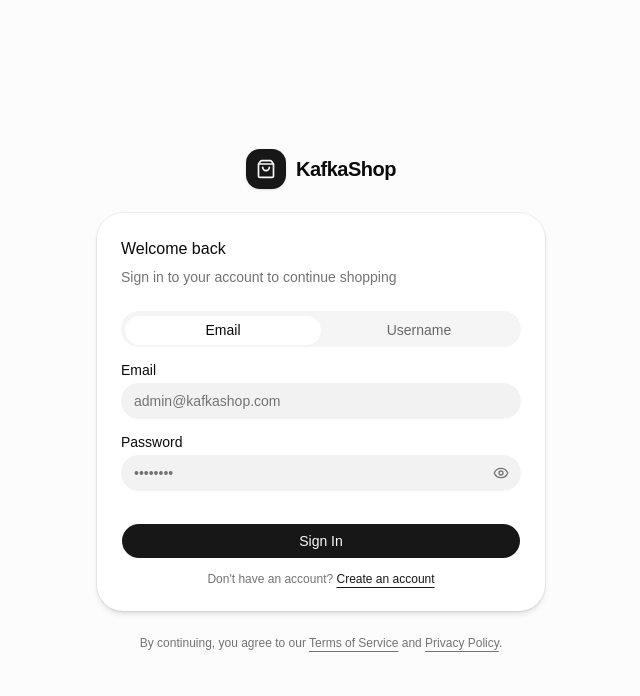
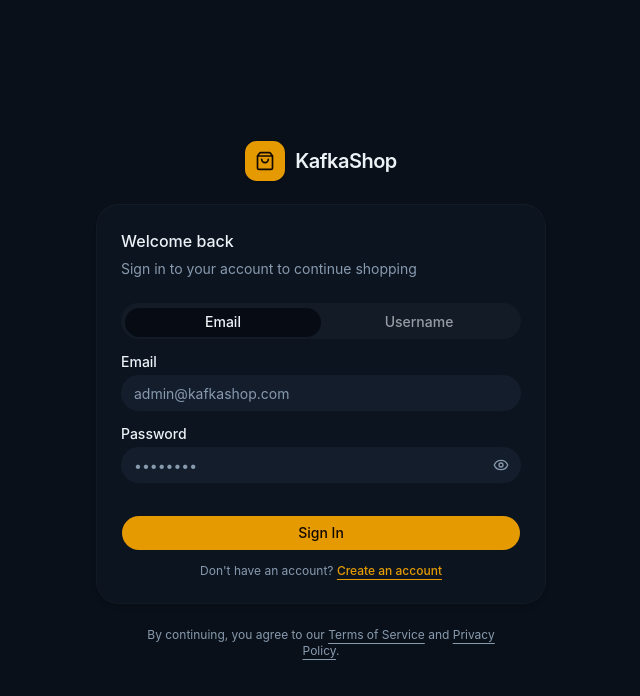
Before and after one commit to kotenkodev/express-react-kafka-ecommerce, a React (Vite) app in the folder web/: page /login in a window 1280 px wide. Shown: the top 696 px of the page, without its empty margins (319-959 px from the left). Built offline with nearby package versions, Linux system fonts and the light colour scheme; no server answers.

Commit message:
feat: update theme colors and enhance ui elements for improved aesthetics

```diff
--- a/web/index.html
+++ b/web/index.html
@@ -11,7 +11,7 @@
       content="KafkaShop is a high-performance event-driven e-commerce platform powered by Apache Kafka, Redis distributed idempotency, Elasticsearch, and real-time SSE streaming."
     />
     <meta name="author" content="KafkaShop Team" />
-    <meta name="theme-color" content="#090d16" />
+    <meta name="theme-color" content="#0e131f" />
 
     <!-- Favicons & Manifest -->
     <link rel="icon" type="image/svg+xml" href="/favicon.svg" />
--- a/web/src/features/orders/components/OrderStatusBadge.tsx
+++ b/web/src/features/orders/components/OrderStatusBadge.tsx
@@ -7,7 +7,7 @@ const statusColors: Record<OrderStatus, string> = {
   PAID: "border-emerald-500/30 bg-emerald-500/15 text-emerald-700 dark:text-emerald-400",
   PREPARING:
     "border-amber-500/30 bg-amber-500/15 text-amber-700 dark:text-amber-400",
-  SHIPPED: "border-blue-500/30 bg-blue-500/15 text-blue-700 dark:text-blue-400",
+  SHIPPED: "border-amber-500/30 bg-amber-500/15 text-amber-600 dark:text-amber-400",
   DELIVERED:
     "border-emerald-500/30 bg-emerald-500/15 text-emerald-700 dark:text-emerald-400",
   FAILED: "border-rose-500/30 bg-rose-500/15 text-rose-700 dark:text-rose-400",
@@ -16,7 +16,7 @@ const statusColors: Record<OrderStatus, string> = {
   PACKAGING:
     "border-amber-500/30 bg-amber-500/15 text-amber-700 dark:text-amber-400",
   SHIPPING:
-    "border-blue-500/30 bg-blue-500/15 text-blue-700 dark:text-blue-400",
+    "border-amber-500/30 bg-amber-500/15 text-amber-600 dark:text-amber-400",
 };
 
 export default function OrderStatusBadge({ status }: { status: OrderStatus }) {
--- a/web/src/index.css
+++ b/web/src/index.css
@@ -7,7 +7,7 @@
 
 @theme inline {
   --font-heading: var(--font-sans);
-  --font-sans: "Inter Variable", sans-serif;
+  --font-sans: "Inter Variable", -apple-system, BlinkMacSystemFont, "Segoe UI", Roboto, sans-serif;
   --color-sidebar-ring: var(--sidebar-ring);
   --color-sidebar-border: var(--sidebar-border);
   --color-sidebar-accent-foreground: var(--sidebar-accent-foreground);
@@ -39,109 +39,127 @@
   --color-card: var(--card);
   --color-foreground: var(--foreground);
   --color-background: var(--background);
-  --radius-sm: calc(var(--radius) * 0.6);
-  --radius-md: calc(var(--radius) * 0.8);
+  --radius-sm: calc(var(--radius) * 0.65);
+  --radius-md: calc(var(--radius) * 0.85);
   --radius-lg: var(--radius);
-  --radius-xl: calc(var(--radius) * 1.4);
-  --radius-2xl: calc(var(--radius) * 1.8);
-  --radius-3xl: calc(var(--radius) * 2.2);
-  --radius-4xl: calc(var(--radius) * 2.6);
+  --radius-xl: calc(var(--radius) * 1.3);
+  --radius-2xl: calc(var(--radius) * 1.6);
+  --radius-3xl: calc(var(--radius) * 2.0);
+  --radius-4xl: calc(var(--radius) * 2.4);
 }
 
 :root {
-  --background: oklch(1 0 0);
-  --foreground: oklch(0.145 0 0);
-  --card: oklch(1 0 0);
-  --card-foreground: oklch(0.145 0 0);
-  --popover: oklch(1 0 0);
-  --popover-foreground: oklch(0.145 0 0);
-  --primary: oklch(0.205 0 0);
-  --primary-foreground: oklch(0.985 0 0);
-  --secondary: oklch(0.97 0 0);
-  --secondary-foreground: oklch(0.205 0 0);
-  --muted: oklch(0.97 0 0);
-  --muted-foreground: oklch(0.556 0 0);
-  --accent: oklch(0.97 0 0);
-  --accent-foreground: oklch(0.205 0 0);
-  --destructive: oklch(0.577 0.245 27.325);
-  --border: oklch(0.922 0 0);
-  --input: oklch(0.922 0 0);
-  --ring: oklch(0.708 0 0);
-  --chart-1: oklch(0.87 0 0);
-  --chart-2: oklch(0.556 0 0);
-  --chart-3: oklch(0.439 0 0);
-  --chart-4: oklch(0.371 0 0);
-  --chart-5: oklch(0.269 0 0);
-  --radius: 0.625rem;
-  --sidebar: oklch(0.985 0 0);
-  --sidebar-foreground: oklch(0.145 0 0);
-  --sidebar-primary: oklch(0.205 0 0);
-  --sidebar-primary-foreground: oklch(0.985 0 0);
-  --sidebar-accent: oklch(0.97 0 0);
-  --sidebar-accent-foreground: oklch(0.205 0 0);
-  --sidebar-border: oklch(0.922 0 0);
-  --sidebar-ring: oklch(0.708 0 0);
+  /* --------------------------------------------------------------------------
+   * Apache Kafka Premium Dark Theme
+   * "Darker premium but not plain black" canvas (#0e131f / #101524),
+   * paired with warm golden amber / darker yellow primary & secondary
+   * (replacing cyan/blue across buttons, badges, icons, and highlights).
+   * -------------------------------------------------------------------------- */
 
-  /* Custom Scrollbar Tokens */
+  /* Canvas: Deep premium obsidian slate (not pitch black) */
+  --background: oklch(0.15 0.022 258);           /* #0e131f - Deep luxury obsidian */
+  --foreground: oklch(0.96 0.008 245);           /* #f1f5f9 - Radiant soft off-white */
+
+  /* Elevated Cards & Panels */
+  --card: oklch(0.19 0.028 258);                 /* #151b2a - Rich elevated surface */
+  --card-foreground: oklch(0.96 0.008 245);
+  --popover: oklch(0.19 0.028 258);
+  --popover-foreground: oklch(0.96 0.008 245);
+
+  /* Primary: Vibrant Dark Yellow / Rich Warm Amber (replaces cyan/blue on buttons, badges, icons) */
+  --primary: oklch(0.74 0.17 78);                /* #eab308 / #f59e0b - Luminous warm gold */
+  --primary-foreground: oklch(0.15 0.03 78);     /* #1a1200 - High contrast dark text on yellow */
+
+  /* Secondary: Darker Burnished Yellow / Deep Amber */
+  --secondary: oklch(0.35 0.10 78);              /* #713f12 / #854d0e - Deep rich dark amber */
+  --secondary-foreground: oklch(0.92 0.13 85);    /* #fef08a - Bright golden amber text */
+
+  /* Muted metadata & background rails */
+  --muted: oklch(0.22 0.025 258);                /* #1c2336 */
+  --muted-foreground: oklch(0.68 0.035 250);     /* #94a3b8 - Technical metallic slate */
+
+  /* Interactive Accent: Honey-gold hover pill */
+  --accent: oklch(0.26 0.06 78);                 /* Warm amber hover */
+  --accent-foreground: oklch(0.90 0.14 82);      /* #fde047 */
+
+  /* Destructive / DLQ alerts */
+  --destructive: oklch(0.62 0.22 25);            /* Kafka DLQ coral #f43f5e */
+
+  /* Precision borders & inputs */
+  --border: oklch(0.29 0.035 255 / 65%);         /* #243048 - Fine technical border */
+  --input: oklch(0.29 0.035 255 / 75%);
+  --ring: oklch(0.74 0.17 78);                   /* Golden focus ring halo */
+
+  /* Kafka Telemetry Charts */
+  --chart-1: oklch(0.74 0.17 78);                /* Primary Amber Gold */
+  --chart-2: oklch(0.60 0.14 75);                /* Darker Amber */
+  --chart-3: oklch(0.82 0.15 88);                /* Pale Gold */
+  --chart-4: oklch(0.68 0.18 155);               /* Heartbeat Emerald */
+  --chart-5: oklch(0.62 0.22 25);                /* DLQ Coral */
+
+  --radius: 0.5625rem;                           /* Refined 9px border radius */
+
+  /* Sidebar Navigation */
+  --sidebar: oklch(0.17 0.025 258);
+  --sidebar-foreground: oklch(0.96 0.008 245);
+  --sidebar-primary: oklch(0.74 0.17 78);
+  --sidebar-primary-foreground: oklch(0.15 0.03 78);
+  --sidebar-accent: oklch(0.26 0.06 78);
+  --sidebar-accent-foreground: oklch(0.90 0.14 82);
+  --sidebar-border: oklch(0.29 0.035 255 / 65%);
+  --sidebar-ring: oklch(0.74 0.17 78);
+
+  /* Custom Stream Scrollbar */
   --scrollbar-track: transparent;
-  --scrollbar-thumb: color-mix(
-    in oklch,
-    var(--muted-foreground) 25%,
-    transparent
-  );
-  --scrollbar-thumb-hover: color-mix(
-    in oklch,
-    var(--muted-foreground) 50%,
-    transparent
-  );
+  --scrollbar-thumb: color-mix(in oklch, var(--primary) 28%, transparent);
+  --scrollbar-thumb-hover: color-mix(in oklch, var(--primary) 55%, transparent);
   --scrollbar-width: 7px;
 }
 
 .dark {
-  --background: oklch(0.145 0 0);
-  --foreground: oklch(0.985 0 0);
-  --card: oklch(0.205 0 0);
-  --card-foreground: oklch(0.985 0 0);
-  --popover: oklch(0.205 0 0);
-  --popover-foreground: oklch(0.985 0 0);
-  --primary: oklch(0.922 0 0);
-  --primary-foreground: oklch(0.205 0 0);
-  --secondary: oklch(0.269 0 0);
-  --secondary-foreground: oklch(0.985 0 0);
-  --muted: oklch(0.269 0 0);
-  --muted-foreground: oklch(0.708 0 0);
-  --accent: oklch(0.269 0 0);
-  --accent-foreground: oklch(0.985 0 0);
-  --destructive: oklch(0.704 0.191 22.216);
-  --border: oklch(1 0 0 / 10%);
-  --input: oklch(1 0 0 / 15%);
-  --ring: oklch(0.556 0 0);
-  --chart-1: oklch(0.87 0 0);
-  --chart-2: oklch(0.556 0 0);
-  --chart-3: oklch(0.439 0 0);
-  --chart-4: oklch(0.371 0 0);
-  --chart-5: oklch(0.269 0 0);
-  --sidebar: oklch(0.205 0 0);
-  --sidebar-foreground: oklch(0.985 0 0);
-  --sidebar-primary: oklch(0.488 0.243 264.376);
-  --sidebar-primary-foreground: oklch(0.985 0 0);
-  --sidebar-accent: oklch(0.269 0 0);
-  --sidebar-accent-foreground: oklch(0.985 0 0);
-  --sidebar-border: oklch(1 0 0 / 10%);
-  --sidebar-ring: oklch(0.556 0 0);
+  /* Aligned premium dark values */
+  --background: oklch(0.14 0.022 258);
+  --foreground: oklch(0.96 0.008 245);
+  --card: oklch(0.18 0.028 258);
+  --card-foreground: oklch(0.96 0.008 245);
+  --popover: oklch(0.18 0.028 258);
+  --popover-foreground: oklch(0.96 0.008 245);
 
-  /* Custom Scrollbar Tokens (Dark) */
+  --primary: oklch(0.74 0.17 78);
+  --primary-foreground: oklch(0.15 0.03 78);
+
+  --secondary: oklch(0.35 0.10 78);
+  --secondary-foreground: oklch(0.92 0.13 85);
+
+  --muted: oklch(0.22 0.025 258);
+  --muted-foreground: oklch(0.68 0.035 250);
+
+  --accent: oklch(0.26 0.06 78);
+  --accent-foreground: oklch(0.90 0.14 82);
+
+  --destructive: oklch(0.62 0.22 25);
+  --border: oklch(0.29 0.035 255 / 65%);
+  --input: oklch(0.29 0.035 255 / 75%);
+  --ring: oklch(0.74 0.17 78);
+
+  --chart-1: oklch(0.74 0.17 78);
+  --chart-2: oklch(0.60 0.14 75);
+  --chart-3: oklch(0.82 0.15 88);
+  --chart-4: oklch(0.68 0.18 155);
+  --chart-5: oklch(0.62 0.22 25);
+
+  --sidebar: oklch(0.16 0.025 258);
+  --sidebar-foreground: oklch(0.96 0.008 245);
+  --sidebar-primary: oklch(0.74 0.17 78);
+  --sidebar-primary-foreground: oklch(0.15 0.03 78);
+  --sidebar-accent: oklch(0.26 0.06 78);
+  --sidebar-accent-foreground: oklch(0.90 0.14 82);
+  --sidebar-border: oklch(0.29 0.035 255 / 65%);
+  --sidebar-ring: oklch(0.74 0.17 78);
+
   --scrollbar-track: transparent;
-  --scrollbar-thumb: color-mix(
-    in oklch,
-    var(--muted-foreground) 30%,
-    transparent
-  );
-  --scrollbar-thumb-hover: color-mix(
-    in oklch,
-    var(--muted-foreground) 55%,
-    transparent
-  );
+  --scrollbar-thumb: color-mix(in oklch, var(--primary) 28%, transparent);
+  --scrollbar-thumb-hover: color-mix(in oklch, var(--primary) 55%, transparent);
   --scrollbar-width: 7px;
 }
 
@@ -150,6 +168,12 @@
     @apply border-border outline-ring/50;
     scrollbar-width: thin;
     scrollbar-color: var(--scrollbar-thumb) var(--scrollbar-track);
+  }
+
+  /* Interactive selection highlight */
+  ::selection {
+    background-color: color-mix(in oklch, var(--primary) 30%, transparent);
+    color: var(--foreground);
   }
 
   ::-webkit-scrollbar {
@@ -180,7 +204,11 @@
 
   body {
     @apply bg-background text-foreground;
+    -webkit-font-smoothing: antialiased;
+    -moz-osx-font-smoothing: grayscale;
+    text-rendering: optimizeLegibility;
   }
+
   html {
     @apply font-sans;
   }
--- a/web/src/pages/AnalyticsPage.tsx
+++ b/web/src/pages/AnalyticsPage.tsx
@@ -177,7 +177,7 @@ export default function AnalyticsPage() {
             <span className="text-[11px] sm:text-xs font-medium text-muted-foreground">
               Total Orders
             </span>
-            <div className="flex h-7 w-7 sm:h-8 sm:w-8 items-center justify-center rounded-lg bg-blue-500/10 text-blue-600 dark:text-blue-400">
+            <div className="flex h-7 w-7 sm:h-8 sm:w-8 items-center justify-center rounded-lg bg-amber-500/15 text-amber-500 dark:text-amber-400">
               <ShoppingCart className="h-3.5 w-3.5 sm:h-4 sm:w-4" />
             </div>
           </div>
```
Also changed, not shown: web/public/site.webmanifest.
